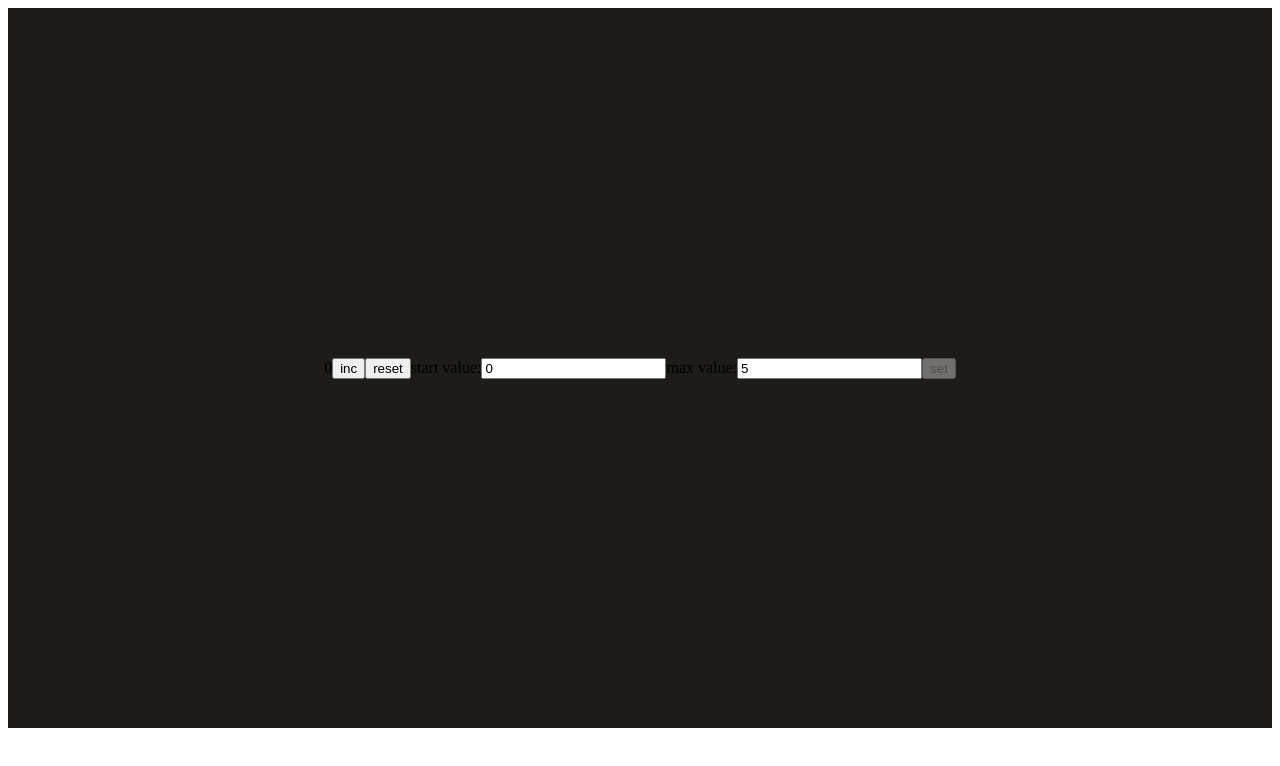
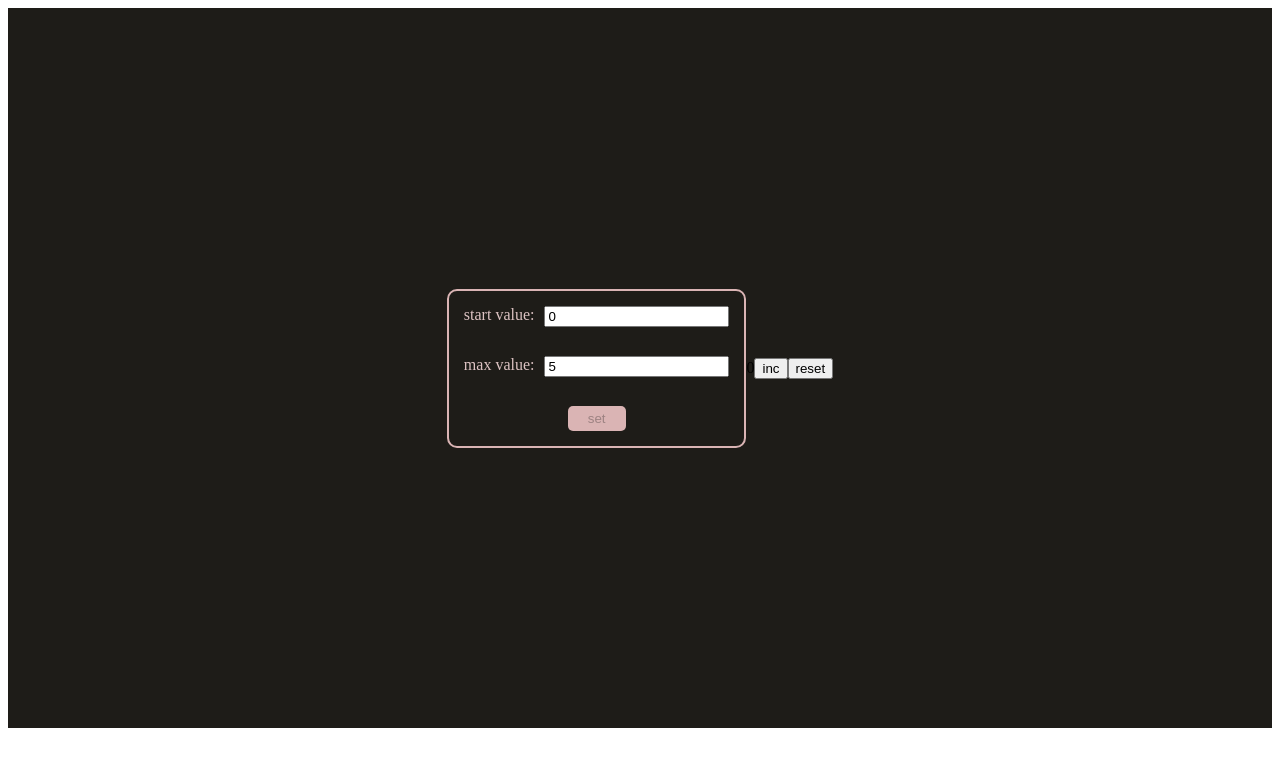
Before and after one commit to VitalkaMihal/advanced-counter, a React (Vite) app: page / in a window 1280 px wide. Shown: the top 766 px of the page. Built offline with nearby package versions, Linux system fonts and the light colour scheme.

Commit message:
feat(todo): add setCounter.css

```diff
--- a/src/App.tsx
+++ b/src/App.tsx
@@ -68,6 +68,12 @@ export function App() {
 
     return (
         <div className="App">
+            <SetCounter
+                startValue={startValue}
+                maxValue={maxValue}
+                getStartValue={getStartValue}
+                getMaxValue={getMaxValue}
+                setDataCounter={setDataCounter}/>
             <Counter
                 value={value}
                 stateError={stateError}
@@ -75,12 +81,6 @@ export function App() {
                 counterHandler={counterHandler}
                 resetCounter={resetCounter}
                 stateIncorrect={stateIncorrect}/>
-            <SetCounter
-                startValue={startValue}
-                maxValue={maxValue}
-                getStartValue={getStartValue}
-                getMaxValue={getMaxValue}
-                setDataCounter={setDataCounter}/>
         </div>
     )
 }
--- a/src/Components/InputData/InputData.tsx
+++ b/src/Components/InputData/InputData.tsx
@@ -23,13 +23,13 @@ export const InputData = ({value, onChange}: InputDataProps) => {
     }  , [valueInput])
 
     return (
-        <>
+        <div className="inputData">
         <input type="number"
                value={value}
                onChange={onChangeHandler}
-               className={error ? 'error' : ''}
+               className={error ? 'inputError inputColor' : ''}
         />
-            {error && <span className="error">should be more 0</span>}
-        </>
+         {error && <div className="inputError">should be more 0</div>}
+        </div>
     );
 };
--- a/src/Components/InputData/inputData.css
+++ b/src/Components/InputData/inputData.css
@@ -1,3 +1,15 @@
-. error {
+.inputError {
+    appearance: none;
     color: red;
+    border-color: red;
 }
+
+.inputColor {
+    background-color: #e89d9d;
+}
+
+.inputData {
+    height: 50px;
+    display: flex;
+    flex-direction: column;
+}
--- /dev/null
+++ b/src/layout/counter/counter.css
@@ -0,0 +1,3 @@
+.counter {
+    display: flex;
+}
--- a/src/layout/setCounter/SetCounter.tsx
+++ b/src/layout/setCounter/SetCounter.tsx
@@ -2,6 +2,7 @@ import {Button} from "../../Components/Button/Button.tsx";
 import {InputData} from "../../Components/InputData/InputData.tsx";
 import {useEffect, useRef, useState} from "react";
 import type {DataType} from "../../App.tsx";
+import "./setCounter.css"
 
 type setCounterProps = {
     startValue: number
@@ -17,7 +18,7 @@ export const SetCounter = ({startValue, maxValue, getStartValue, getMaxValue, se
     const isFirstRender = useRef(0);
 
     useEffect(() => {
-        if(isFirstRender.current <= 2){
+        if (isFirstRender.current <= 2) {
             isFirstRender.current++;
             return;
         }
@@ -48,10 +49,13 @@ export const SetCounter = ({startValue, maxValue, getStartValue, getMaxValue, se
     }
 
     return (
-        <div>
-            start value:<InputData value={startValue} onChange={onChangeHandlerStart}/>
-            max value:<InputData value={maxValue} onChange={onChangeHandlerMax}/>
-            <Button title="set" onClick={onClickSetHandler} disabled={disabled}/>
+        <div className="setCounter">
+            <div className="setCounter-container">
+                <div className="setCounter-input"> start value:<InputData value={startValue} onChange={onChangeHandlerStart}/></div>
+                <div className="setCounter-input">max value:<InputData value={maxValue} onChange={onChangeHandlerMax}/></div>
+            </div>
+
+            <Button className="setCounter-button" title="set" onClick={onClickSetHandler} disabled={disabled}/>
         </div>
     );
 };
--- /dev/null
+++ b/src/layout/setCounter/setCounter.css
@@ -0,0 +1,26 @@
+.setCounter {
+    display: flex;
+    flex-direction: column;
+    border: 2px solid #dab4b4;
+    padding: 15px;
+    border-radius: 10px;
+}
+
+.setCounter-container {
+    display: flex;
+    flex-direction: column;
+    color: #ddc3c3;
+}
+
+.setCounter-input {
+    display: flex;
+    gap: 10px;
+}
+
+.setCounter-button {
+    padding: 5px 20px;
+    align-self: center;
+    background-color: #dab4b4;
+    border: none;
+    border-radius: 5px;
+}
```
